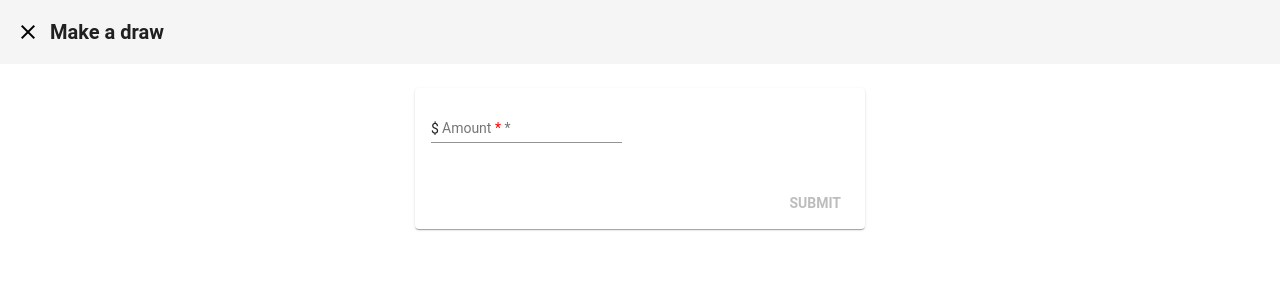
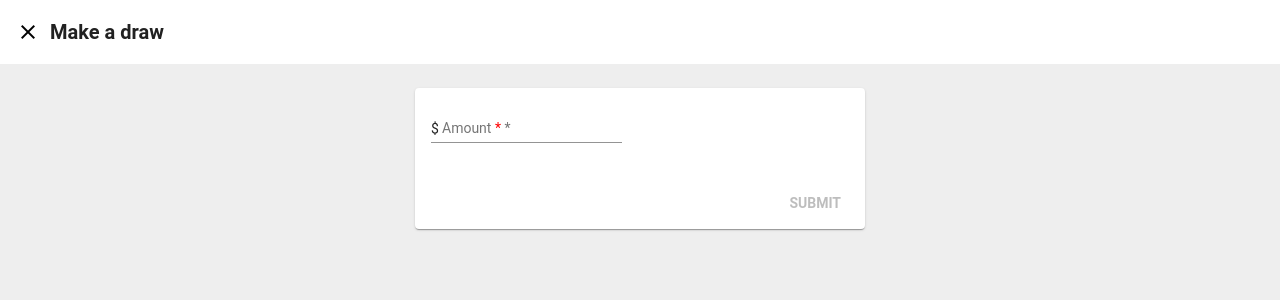
Before and after one commit to ihorbond/credit-profile-dashboard, an Angular app in the folder CreditPortal/ClientApp/: page /withdraw in a window 1280 px wide. Shown: the top 300 px of the page. Built offline with nearby package versions, Linux system fonts and the light colour scheme.

Commit message:
change background and toolbar colors

```diff
--- a/CreditPortal/ClientApp/src/app/components/withdraw/withdraw.component.scss
+++ b/CreditPortal/ClientApp/src/app/components/withdraw/withdraw.component.scss
@@ -25,3 +25,7 @@ $green: #4CAF50;
     font-weight: 600;
   }
 }
+
+.mat-toolbar {
+  background-color: white !important;
+}
--- a/CreditPortal/ClientApp/src/styles.scss
+++ b/CreditPortal/ClientApp/src/styles.scss
@@ -3,3 +3,7 @@
   content: " *";
   color: red;
 }
+
+body {
+  background-color: rgb(238, 238, 238);
+}
```
